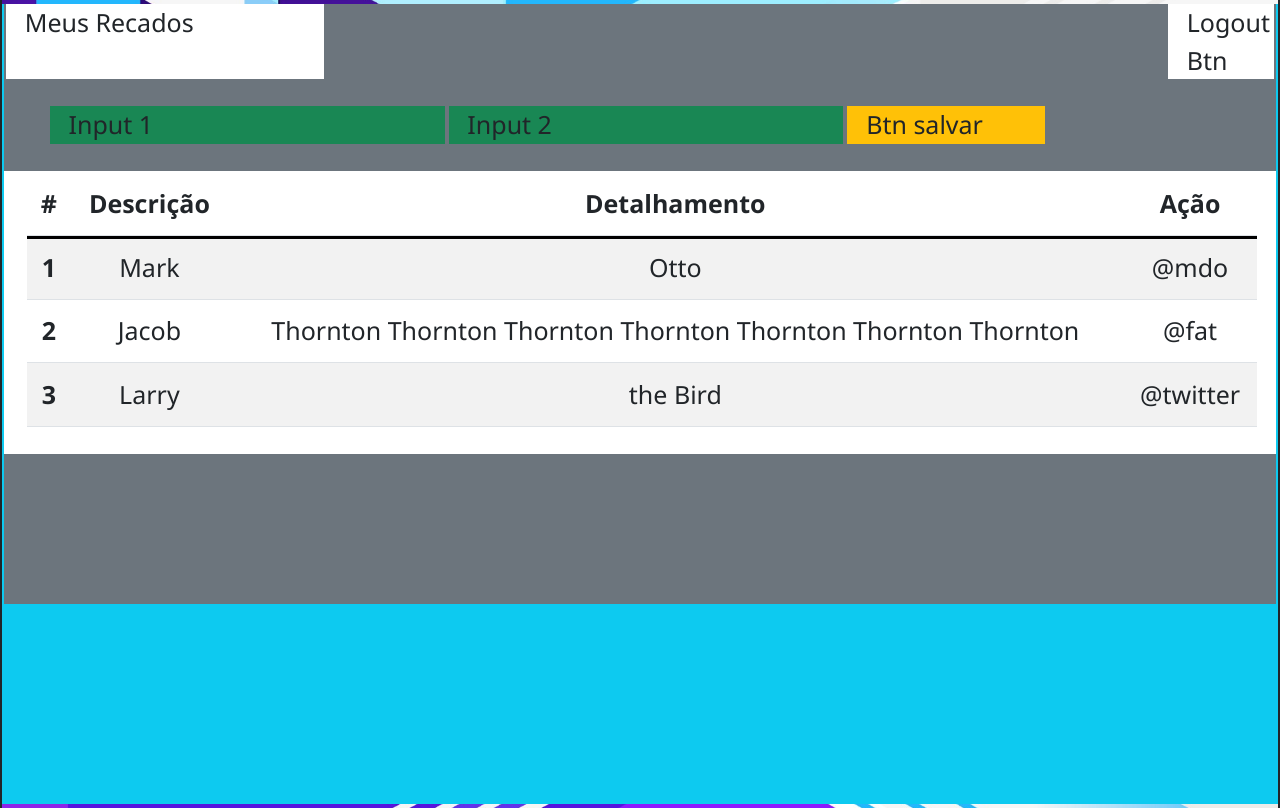
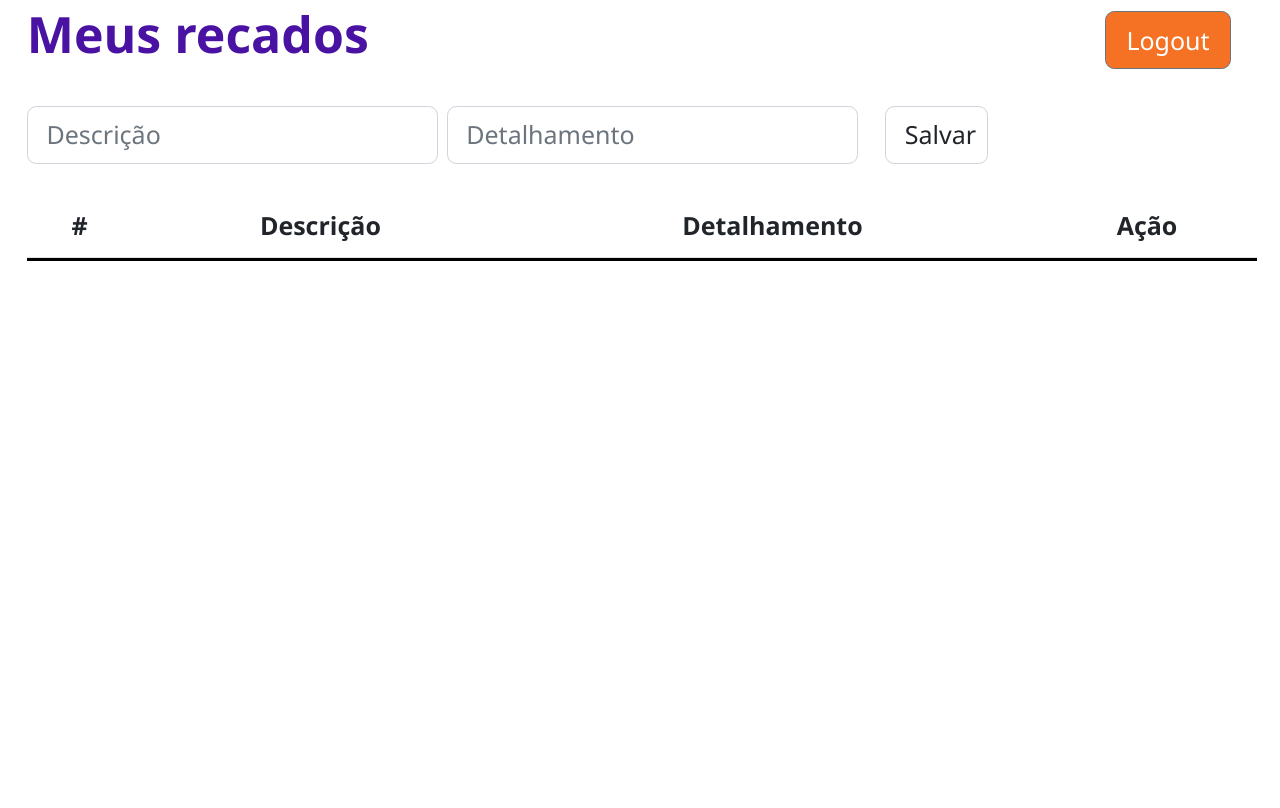
Before and after one commit to rodrigocelmer/logicaProgr_atividadeFinal, a website: page src/messages.html in a window 1280 px wide. Drawn offline with Linux system fonts and the light colour scheme.

Commit message:
v1 messages.html layout

```diff
--- a/src/css/styles.css
+++ b/src/css/styles.css
@@ -5,8 +5,7 @@ html, body, * {
     font-size: 25px;
 }
 
-body {
-    height: 100vh;
+.bodyIndex {
     background-image: url("../images/background.jpg");
     background-size: cover;
     background-position: center;
@@ -68,38 +67,12 @@ a {
 }
 
 .buttonEnter, .buttonCreateAccount, .logoutBtn{
-    /* all: unset;
-    border: none;
-    margin: 5px;
-    padding: 5px;
-    width: 75%;
-    height: 50px;
-    text-align: center; */
     background-color: #f57123;
     color: white;
 }
 
 .buttonEnter:hover, .buttonCreateAccount:hover, .logoutBtn:hover{
     background-color: #f3a77c;
-}
-
-.divForm{
-    margin-bottom: 500px;
-}
-
-.logoutBtn{
-    position: fixed;
-    top: 0px;
-    right: 0px;
-    width: 120px;
-    height: 35px;
-    margin-top: 15px;
-}
-
-input{
-    width: 400px;
-    height: 50px;
-    margin: 10px;
 }
 
 input[type=submit]{
@@ -117,18 +90,18 @@ input[type=submit]{
     margin: 10px
 }
 
-.userInputs{
+/* .userInputs{
     display: flex;
     flex-direction: column;
     justify-content: center;
     align-items: center;
-}
+} */
 
-#form_messages{
+/* #form_messages{
     display: inline-block;
     position: fixed;
     top: 100px;
-}
+} */
 
 /* table{
     width: 100vw;
--- a/src/messages.html
+++ b/src/messages.html
@@ -9,29 +9,33 @@
     <link rel="stylesheet" href="./css/bootstrap.min.css">
     <link rel="stylesheet" href="./css/styles.css">
 </head>
-<body class="container-fluid vh-100 bg-dark">
-    <div class="row h-100 bg-info d-flex">
-        <div class="col h-75 bg-secondary">                     <!-- work from here -->
+<body class="container-fluid vh-100">
+    <div class="row h-100 d-flex">
+        <div class="col">                     <!-- work from here -->
             <div class="row justify-content-between">   <!-- meus recados logout -->
-                <div class="col-3 bg-body">
-                    Meus Recados
+                <div class="col-4">
+                    <h1>Meus recados</h1>
                 </div>
-                <div class="col-1 bg-body">
-                    Logout Btn
+                <div class="col-2 d-flex align-items-center justify-content-center">
+                    <button class="logoutBtn btn btn-outline-secondary">
+                        <a href="./index.html">Logout</a>
+                    </button>
                 </div>
             </div>
-            <div class="row m-3">                           <!-- inputs -->
-                <div class="col-4 bg-success">
-                    Input 1
-                </div>
-                <div class="col-4 bg-success">
-                    Input 2
-                </div>
-                <div class="col-2 bg-warning">
-                    Btn salvar
-                </div>
+            <div class="row my-3">                           <!-- inputs -->
+                <form class="d-flex flex-row formMessages justify-content-start">
+                    <div class="col-4">
+                        <input required class="form-control" type="text" name="input_msgDescr" id="input_msgDescr" placeholder="Descrição">
+                    </div>
+                    <div class="col-4 ms-1">
+                        <input required class="form-control" type="text" name="input_msgDetails" id="input_msgDetails" placeholder="Detalhamento">
+                    </div>
+                    <div class="col-1 ms-3">
+                        <input class="form-control" type="submit" value="Salvar">
+                    </div>
+                </form>
             </div>
-            <div class="row bg-body">
+            <div class="row">
                 <div class="col table-responsive">
                     <table class="table table-striped text-center">
                         <thead>
@@ -42,26 +46,7 @@
                                 <th scope="col">Ação</th>
                             </tr>
                         </thead>
-                        <tbody>
-                            <tr>
-                                <th scope="row">1</th>
-                                <td>Mark</td>
-                                <td>Otto</td>
-                                <td>@mdo</td>
-                            </tr>
-                            <tr>
-                                <th scope="row">2</th>
-                                <td>Jacob</td>
-                                <td>Thornton Thornton Thornton Thornton Thornton Thornton Thornton</td>
-                                <td>@fat</td>
-                            </tr>
-                            <tr>
-                                <th scope="row">3</th>
-                                <td>Larry</td>
-                                <td>the Bird</td>
-                                <td>@twitter</td>
-                            </tr>
-                        </tbody>
+                        <tbody id="tbody"></tbody>
                     </table>
                 </div>
             </div>
```
Also changed, not shown: src/index.html (+1 -1 lines).
